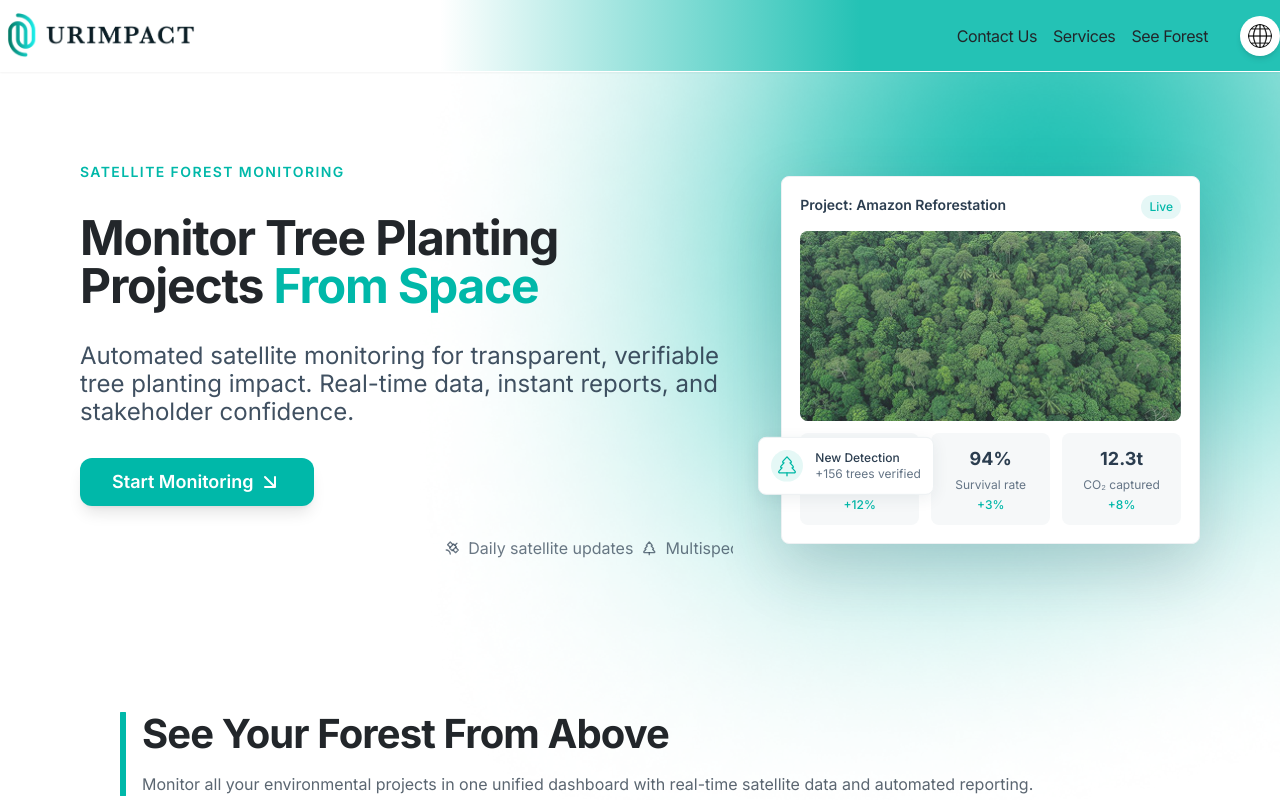
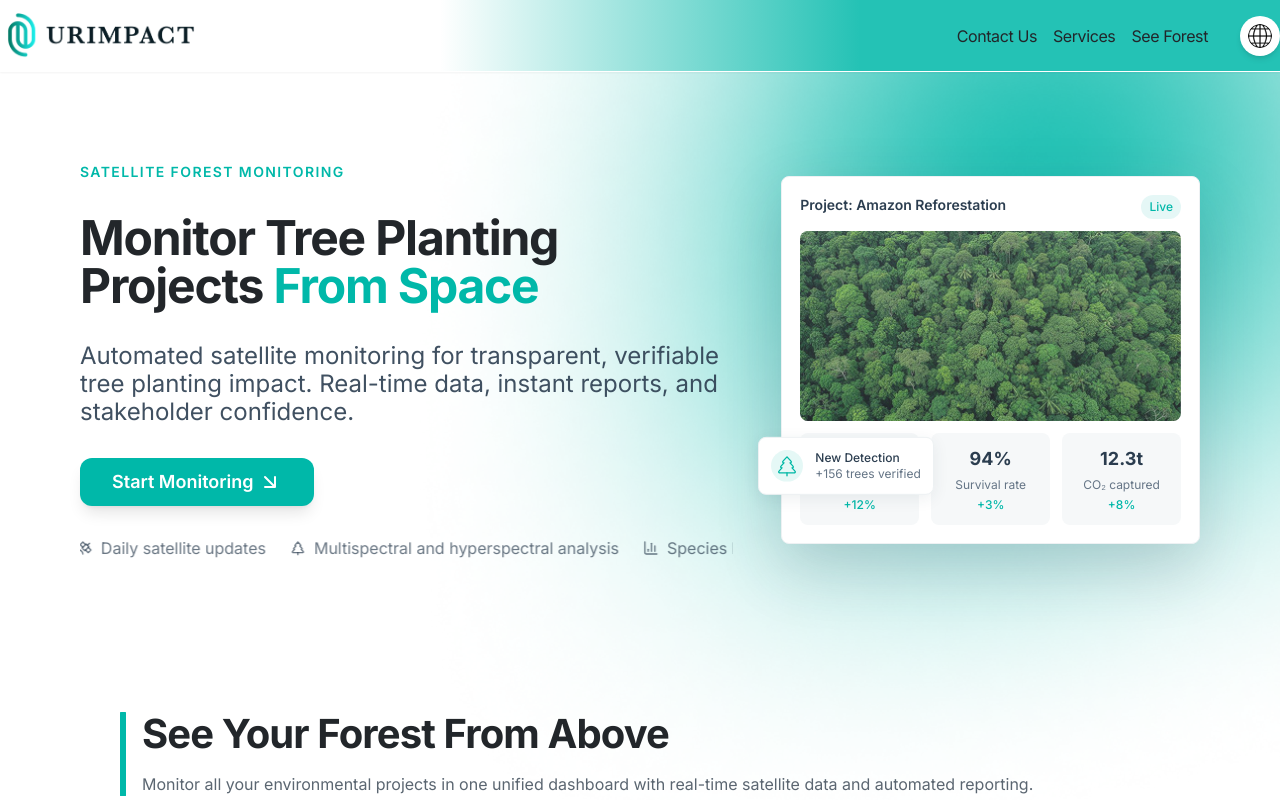
Before and after one commit to data704/Landing-page-Majmaah, a Next.js app: page /en in a window 1280 px wide. Shown: the top 800 px of the page. Built offline with nearby package versions, Linux system fonts and the light colour scheme.

Commit message:
fix: partners slider end

```diff
--- a/app/[locale]/(landing)/Hero.tsx
+++ b/app/[locale]/(landing)/Hero.tsx
@@ -8,6 +8,7 @@ import { gsap, useGSAP } from "@/app/lib/gsap";
 import { useScrambleText } from "@/app/hooks/useScrambleText";
 import { useSplitText } from "@/app/hooks/useSplitText";
 import { useTranslations } from "next-intl";
+import Marquee from "./components/Marquee";
 
 const Hero = () => {
   const container = React.useRef<HTMLDivElement>(null);
@@ -77,7 +78,8 @@ const Hero = () => {
             }}
           />
           <div className="w-full overflow-hidden ">
-            <div className="marque-animation flex items-center gap-6 whitespace-nowrap">
+            <Marquee speedPxPerSecond={140} gapPx={64} duration={20}>
+              <div className="flex items-center gap-6 whitespace-nowrap">
                 <FlexBetween className="gap-2 items-center">
                   <Image
                     src="/icons/satellite.svg"
@@ -114,6 +116,7 @@ const Hero = () => {
                   </p>
                 </FlexBetween>
               </div>
+            </Marquee>
           </div>
         </div>
         <div className="right-element w-full md:w-5/12 flex items-center justify-center md:justify-end">
--- a/app/[locale]/(landing)/Trusted.tsx
+++ b/app/[locale]/(landing)/Trusted.tsx
@@ -6,6 +6,7 @@ import React from "react";
 import { useScrambleText } from "@/app/hooks/useScrambleText";
 import { useSplitText } from "@/app/hooks/useSplitText";
 import { useTranslations } from "next-intl";
+import Marquee from "./components/Marquee";
 
 const Trusted = () => {
   const container = React.useRef<HTMLDivElement>(null);
@@ -37,33 +38,22 @@ const Trusted = () => {
         </p>
 
         <div className="w-full overflow-hidden">
-          <div className="marque-animation flex gap-16 w-full">
+          <Marquee speedPxPerSecond={140} gapPx={64} duration={30}>
             {partnersLogo.map((src, i) => (
               <div
                 key={i}
-                style={{
-                  height: 160,
-                  minWidth: 160,
-                  display: "flex",
-                  alignItems: "center",
-                  justifyContent: "center",
-                }}
+                className="flex h-40 min-w-40 items-center justify-center"
               >
                 <Image
                   src={src}
                   alt="partner logo"
                   width={400}
                   height={160}
-                  style={{
-                    height: "160px",
-                    width: "auto",
-                    objectFit: "contain",
-                    maxWidth: "100%",
-                  }}
+                  className="h-40 w-auto max-w-full object-contain"
                 />
               </div>
             ))}
-          </div>
+          </Marquee>
         </div>
       </div>
     </Container>
--- /dev/null
+++ b/app/[locale]/(landing)/components/Marquee.tsx
@@ -0,0 +1,115 @@
+"use client";
+
+import {
+  useEffect,
+  useMemo,
+  useRef,
+  useState,
+  type CSSProperties,
+  type ReactNode,
+} from "react";
+
+type MarqueeProps = {
+  children: ReactNode;
+  speedPxPerSecond?: number; // constant speed
+  gapPx?: number; // spacing between items
+  duration?: number; // fallback duration
+};
+
+type MarqueeTrackStyle = CSSProperties & {
+  [key: `--${string}`]: string | number | undefined;
+};
+
+export default function Marquee({
+  children,
+  speedPxPerSecond = 140,
+  gapPx = 64,
+  duration = 30,
+}: MarqueeProps) {
+  const viewportRef = useRef<HTMLDivElement>(null);
+  const measureRef = useRef<HTMLDivElement>(null);
+
+  const [repeatCount, setRepeatCount] = useState(2);
+  const [distance, setDistance] = useState(0);
+  const [finalDuration, setFinalDuration] = useState(duration);
+
+  const items = useMemo(
+    () => (Array.isArray(children) ? children : [children]),
+    [children]
+  );
+
+  const repeated = useMemo(() => {
+    const arr: ReactNode[] = [];
+    for (let i = 0; i < repeatCount; i++) arr.push(...items);
+    return arr;
+  }, [items, repeatCount]);
+
+  useEffect(() => {
+    const viewport = viewportRef.current;
+    const measure = measureRef.current;
+    if (!viewport || !measure) return;
+
+    const update = () => {
+      const oneSetWidth = measure.scrollWidth;
+      if (!oneSetWidth) return;
+
+      const viewportWidth = viewport.clientWidth;
+
+      // ensure no empty space
+      const minRepeats =
+        Math.ceil((viewportWidth + oneSetWidth) / oneSetWidth) + 1;
+
+      setRepeatCount(Math.max(2, minRepeats));
+      setDistance(oneSetWidth);
+
+      // constant speed calculation
+      const seconds = oneSetWidth / speedPxPerSecond;
+      setFinalDuration(Math.max(5, seconds));
+    };
+
+    update();
+    const ro = new ResizeObserver(update);
+    ro.observe(viewport);
+    ro.observe(measure);
+    return () => ro.disconnect();
+  }, [items, speedPxPerSecond]);
+
+  return (
+    <div
+      ref={viewportRef}
+      className="relative w-full overflow-hidden marquee-hover"
+    >
+      {/* hidden measurer */}
+      <div
+        ref={measureRef}
+        className="absolute invisible h-0 overflow-hidden whitespace-nowrap"
+      >
+        <div className="inline-flex" style={{ gap: gapPx }}>
+          {items.map((item, i) => (
+            <div key={i} className="shrink-0">
+              {item}
+            </div>
+          ))}
+        </div>
+      </div>
+
+      {/* animated track */}
+      <div
+        className="flex w-max marquee-track motion-reduce:animate-none"
+        style={
+          {
+            gap: gapPx,
+            "--marquee-distance": `${distance}px`,
+            "--marquee-duration": `${finalDuration}s`,
+          } as MarqueeTrackStyle
+        }
+      >
+        {repeated.map((item, i) => (
+          <div key={i} className="shrink-0">
+            {item}
+          </div>
+        ))}
+      </div>
+    </div>
+  );
+}
--- a/app/globals.css
+++ b/app/globals.css
@@ -7,6 +7,7 @@
   --secondary: #2c3e50;
   --font-inter: "Inter", sans-serif;
   --font-ffShamel: "FF Shamel One Book", sans-serif;
+  --marque-duration: 25s;
 }
 
 @theme inline {
@@ -39,25 +40,68 @@ html[lang="ar"] body {
   font-family: var(--font-ffShamel), "Cairo", sans-serif;
 }
 
-/* MARQUE ANIMATION EFFECT  */
+/* Marquee Css  */
 @keyframes marquee {
-  0% {
-    transform: translateX(100%);
+  from {
+    transform: translate3d(0, 0, 0);
   }
-  100% {
-    transform: translateX(-100%);
+  to {
+    transform: translate3d(calc(-1 * var(--marquee-distance)), 0, 0);
   }
 }
 
-.marque-animation {
-  animation: marquee 30s linear infinite;
+.marquee-track {
+  animation-name: marquee;
+  animation-timing-function: linear;
+  animation-iteration-count: infinite;
+  animation-duration: var(--marquee-duration, 30s);
+  will-change: transform;
 }
 
-@media (max-width: 640px) {
-  .marque-animation {
-    animation-duration: 10s;
+/* pause on hover */
+.marquee-hover:hover .marquee-track {
+  animation-play-state: paused;
+}
+
+@media (prefers-reduced-motion: reduce) {
+  .marquee-track {
+    animation: none;
+    transform: none;
   }
 }
+
+/* @keyframes marquee {
+  from {
+    transform: translate3d(0, 0, 0);
+  }
+  to {
+    transform: translate3d(-50%, 0, 0);
+  }
+}
+
+.marquee {
+  overflow: hidden;
+  width: 100%;
+}
+
+.marquee__track {
+  display: flex;
+  width: max-content;
+  will-change: transform;
+  animation: marquee 25s linear infinite;
+}
+
+.marquee__track > * {
+  flex: 0 0 auto;
+}
+
+@media (prefers-reduced-motion: reduce) {
+  .marquee__track {
+    animation: none;
+    transform: none;
+  }
+} */
+
 .split-line {
   display: block;
   line-height: inherit;
```
Lines whose indentation alone changed are shown as unchanged.
